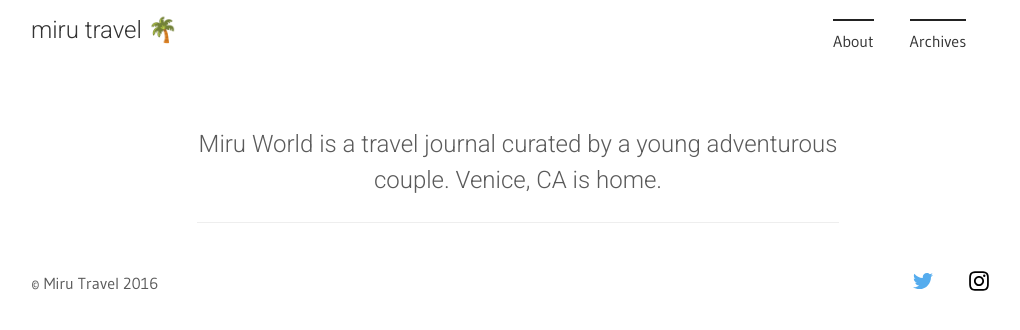
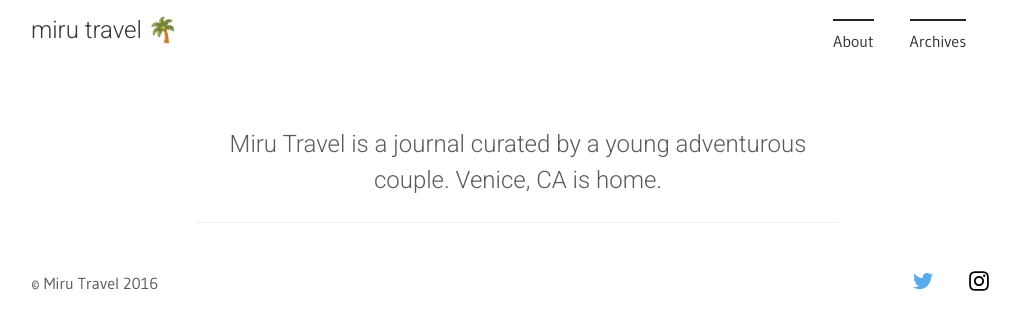
Before and after one commit to PHironaka/Miru-Blog, a Jekyll site: the page built from home.markdown, in a window 1280 px wide. Shown: the top 330 px of the page, without its empty margins (122-1142 px from the left). Built offline with Jekyll 4.4.1, drawn with Linux system fonts in a browser that asks for light colours; a script that is not in the unit is left out.

Commit message:
Updated Config

```diff
--- a/_config.yml
+++ b/_config.yml
@@ -27,6 +27,6 @@ defaults:
     layout: page
 permalink: "/:title/"
 url: http://miru.world
-description: Miru World is a travel journal curated by a young adventurous couple.
-  Venice, CA is home.
+description: Miru Travel is a journal curated by a young adventurous couple. Venice,
+  CA is home.
 about: Welcome to Miru World, our quaint little corner of the internet we call home.
```
